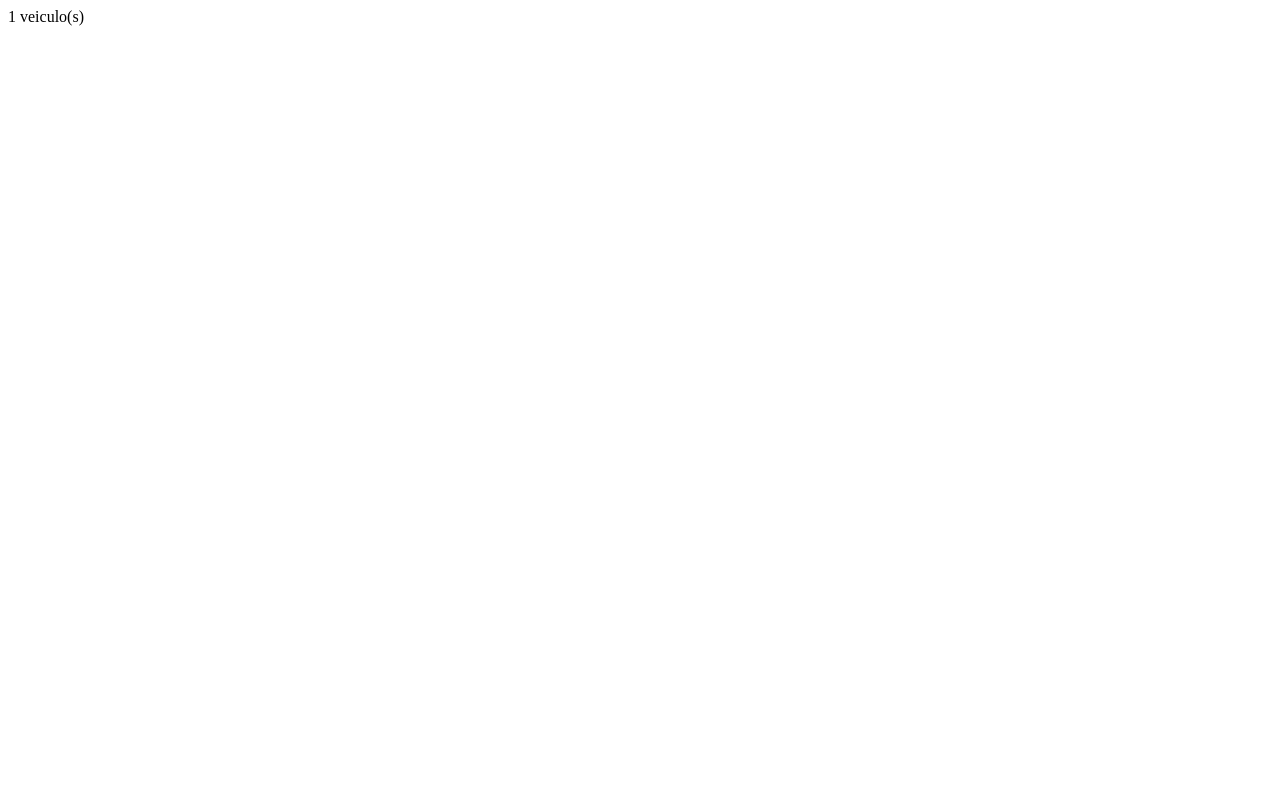
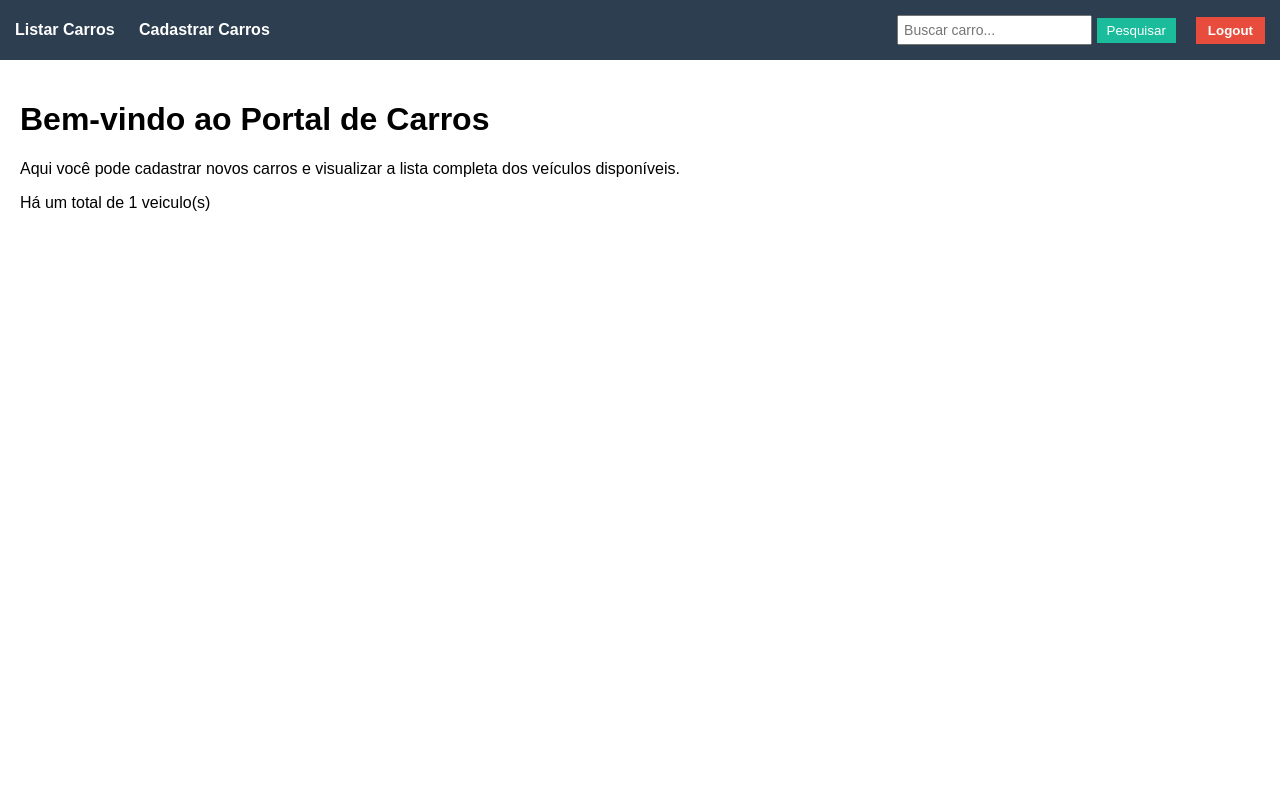
Before and after one commit to h-rolins/web_mobile, a Django app: page /veiculo/ in a window 1280 px wide. Before the commit the page is almost empty. Run offline with Django 5.2, Linux system fonts and the light colour scheme; tables that the repository leaves empty hold one stand-in row (values such as "Sample post").

Commit message:
front da pagina de listar feita

```diff
--- a/templates/veiculo/listar.html
+++ b/templates/veiculo/listar.html
@@ -1 +1,94 @@
-{{veiculos|length}} veiculo(s)
+<!DOCTYPE html>
+<html lang="pt-br">
+<head>
+  <meta charset="UTF-8">
+  <title>Portal de Carros</title>
+  <style>
+    body {
+      font-family: Arial, sans-serif;
+      margin: 0;
+      padding: 0;
+    }
+
+    header {
+      background-color: #2c3e50;
+      color: white;
+      padding: 15px;
+      display: flex;
+      justify-content: space-between;
+      align-items: center;
+    }
+
+    nav a {
+      color: white;
+      text-decoration: none;
+      margin-right: 20px;
+      font-weight: bold;
+    }
+
+    nav a:hover {
+      text-decoration: underline;
+    }
+
+    .menu {
+      display: flex;
+      align-items: center;
+    }
+
+    .search-bar {
+      margin-right: 20px;
+    }
+
+    .search-bar input {
+      padding: 5px;
+      font-size: 14px;
+    }
+
+    .search-bar button {
+      padding: 5px 10px;
+      background-color: #1abc9c;
+      border: none;
+      color: white;
+      cursor: pointer;
+    }
+
+    .logout-button {
+      background-color: #e74c3c;
+      border: none;
+      color: white;
+      padding: 6px 12px;
+      font-weight: bold;
+      cursor: pointer;
+    }
+
+    main {
+      padding: 20px;
+    }
+  </style>
+</head>
+<body>
+
+  <header>
+    <div class="menu">
+      <nav>
+        <a href="#">Listar Carros</a>
+        <a href="#">Cadastrar Carros</a>
+      </nav>
+    </div>
+    <div class="menu">
+      <div class="search-bar">
+        <input type="text" placeholder="Buscar carro...">
+        <button>Pesquisar</button>
+      </div>
+      <button class="logout-button">Logout</button>
+    </div>
+  </header>
+
+  <main>
+    <h1>Bem-vindo ao Portal de Carros</h1>
+    <p>Aqui você pode cadastrar novos carros e visualizar a lista completa dos veículos disponíveis.</p>
+    <p>Há um total de {{veiculos|length}} veiculo(s)</p>
+  </main>
+
+</body>
+</html>
```
